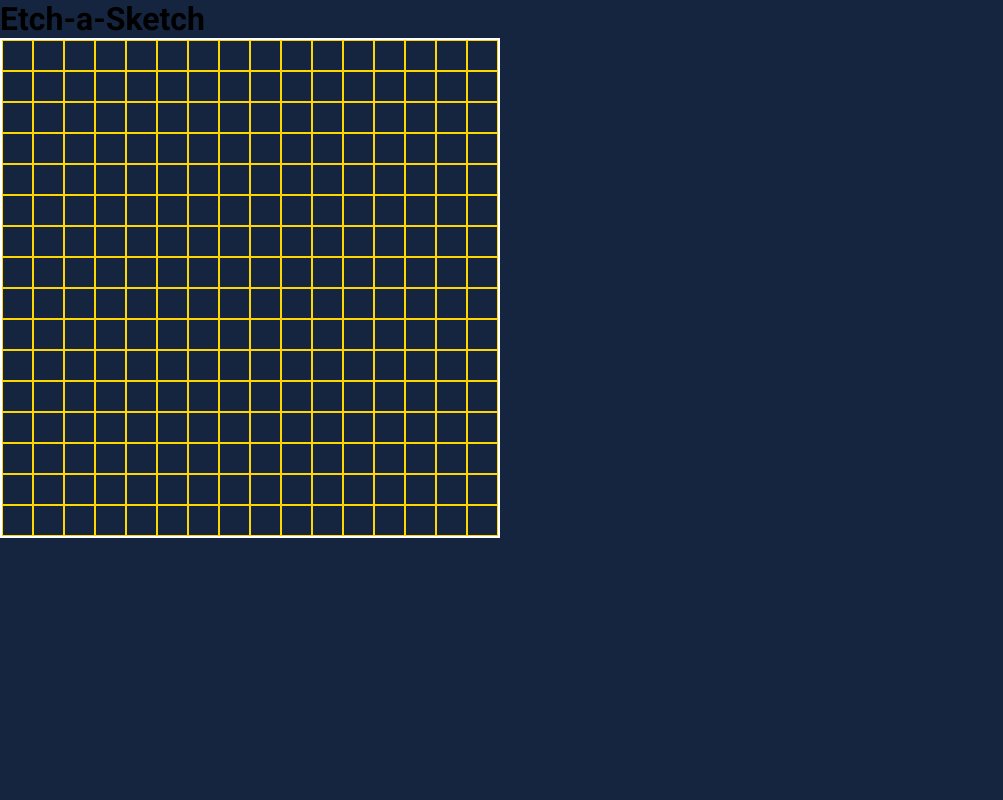
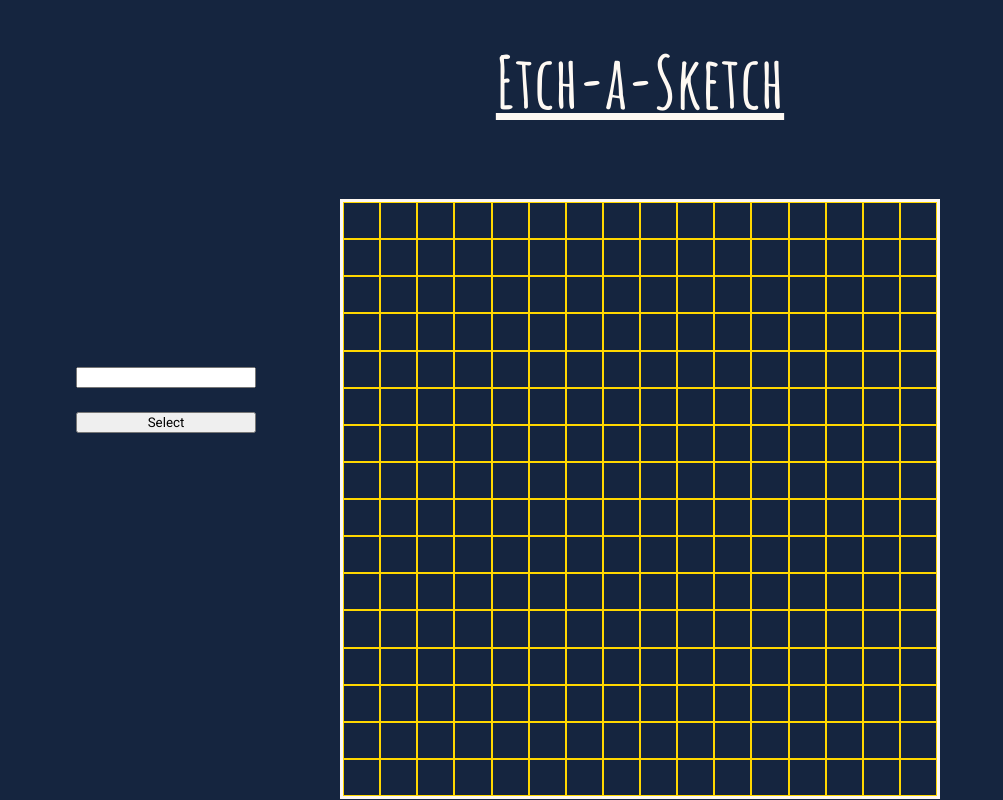
Before and after one commit to jhonelvillanueva/etch-a-sketch, a plain HTML site: page index.html in a window 1280 px wide. Shown: the whole page, without its empty margins (0-1003 px from the left). Drawn offline with Linux system fonts and the light colour scheme.

Commit message:
Add basic styling

```diff
--- a/index.html
+++ b/index.html
@@ -11,13 +11,18 @@
 </head>
 
 <body>
-    <h1>Etch-a-Sketch</h1>
-    <div class="container">
+    <div class="app">
         <div class="settings">
+            <input type="number" name="pixel" id="pixel" min="16" max="100">
+            <button>Select</button>
+        </div>
+        <div class="container">
+            <h1>Etch-a-Sketch</h1>
+            <div class="board-container"></div>
+        </div>
+    </div>
 
-        </div>
-        <div class="board-container"></div>
-    </div>
+
 </body>
 
 </html>
--- a/script.js
+++ b/script.js
@@ -4,5 +4,4 @@ for (i = 0; i < 256; i++) {
   const boardDiv = document.createElement('div');
   boardDiv.classList.add('single-div');
   boardContainer.appendChild(boardDiv);
-  console.log(i);
 }
--- a/styles.css
+++ b/styles.css
@@ -1,4 +1,5 @@
 @import url('https://fonts.googleapis.com/css2?family=Roboto:wght@400;500;700&display=swap');
+@import url('https://fonts.googleapis.com/css2?family=Amatic+SC:wght@700&display=swap');
 
 html {
   box-sizing: border-box;
@@ -17,10 +18,44 @@ body {
   background-color: #15253f;
 }
 
+.app {
+  position: relative;
+  min-height: 100vh;
+}
+
+h1 {
+  font-family: 'Amatic SC', cursive;
+  font-size: 72px;
+  font-weight: 700;
+  text-decoration: underline;
+  color: #fef9f3;
+  text-align: center;
+  padding-top: 36px;
+}
+
+.container {
+  display: flex;
+  flex-direction: column;
+  gap: 72px;
+  align-items: center;
+}
+
+.settings {
+  min-width: 180px;
+  display: flex;
+  flex-direction: column;
+  gap: 24px;
+  justify-content: center;
+  position: absolute;
+  left: 50%;
+  top: 50%;
+  transform: translate(-564px, -50%);
+}
+
 .board-container {
-  border: 2px solid white;
-  max-width: 500px;
-  min-height: 500px;
+  border: 3px solid #fef9f3;
+  min-width: 600px;
+  min-height: 600px;
   display: grid;
   grid-template-columns: repeat(16, 1fr);
 }
```
